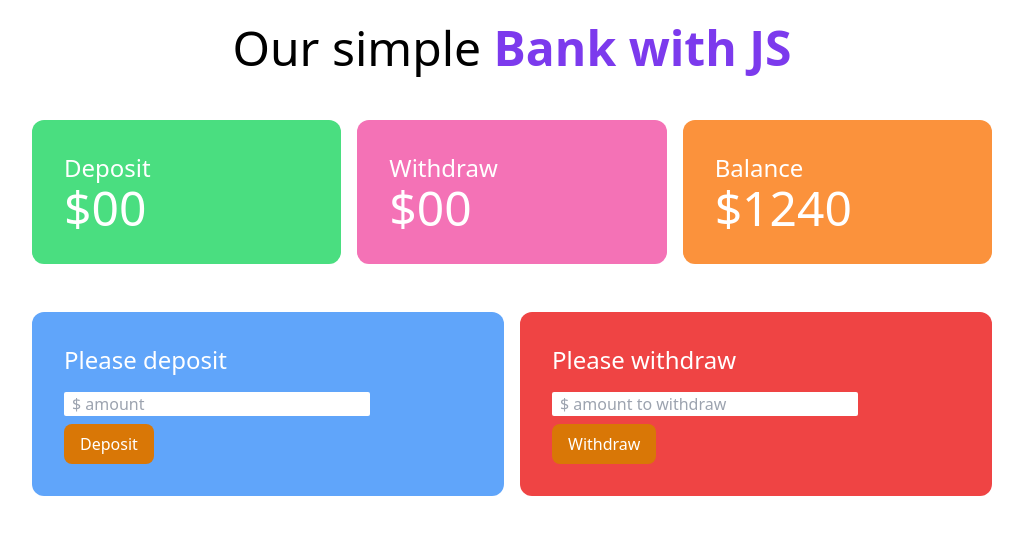
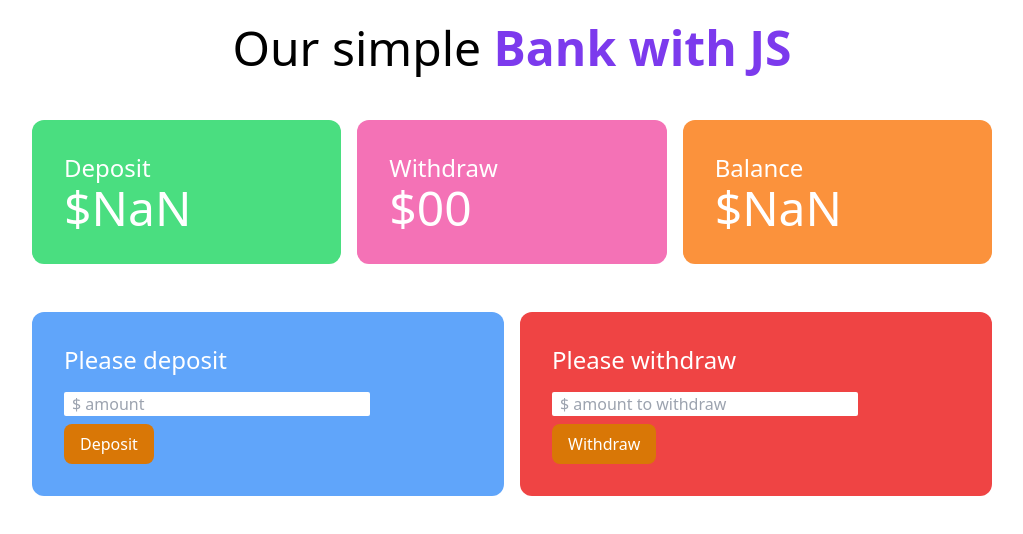
Before and after one commit to WasikBinMashuk/simple-bank-with-JS, a plain HTML site: page bank.html in a window 1280 px wide. Both pictures are taken after a click on the button "Deposit". Shown: the whole page, without its empty margins (128-1151 px from the left). Drawn offline with nearby package versions, Linux system fonts and the light colour scheme.

Commit message:
deposit logic added

```diff
--- a/bank.html
+++ b/bank.html
@@ -17,7 +17,7 @@
             <div class="grid grid-cols-3 gap-4 w-9/12 text-white mx-auto">
                 <div class="bg-green-400 p-8 rounded-xl">
                     <h4 class="text-2xl">Deposit</h4>
-                    <h2 id="deposit-amount" class="text-5xl">$00</h2>
+                    <h2  class="text-5xl">$<span id="deposit-total">00</span></h2>
                 </div>
                 <div class="bg-pink-400 p-8 rounded-xl">
                     <h4 class="text-2xl">Withdraw</h4>
@@ -25,25 +25,27 @@
                 </div>
                 <div class="bg-orange-400 p-8 rounded-xl">
                     <h4 class="text-2xl">Balance</h4>
-                    <h2 class="text-5xl">$1240</h2>
+                    <h2 class="text-5xl">$<span id="balance-total">1240</span></h2>
                 </div>
             </div>
         </section>
 
         <section class="mt-12">
-            <div class="grid grid-cols-2 gap-4 w-9/12 text-white mx-auto">
+            <div class="grid grid-cols-2 gap-4 w-9/12  mx-auto">
                 <div class="bg-blue-400 p-8 rounded-xl">
-                    <h4 class="text-2xl mb-4">Please deposit</h4>
+                    <h4 class="text-2xl mb-4 text-white">Please deposit</h4>
                     <input id="deposit-field" class="block w-9/12 mb-2 px-2 rounded-sm" type="text" placeholder="$ amount">
                     <button id="btn-deposit" class="bg-amber-600 hover:bg-amber-700 px-4 py-2 text-white rounded-lg">Deposit</button>
                 </div>
                 <div class="bg-red-500 p-8 rounded-xl">
-                    <h4 class="text-2xl mb-4">Please withdraw</h4>
+                    <h4 class="text-2xl mb-4 text-white">Please withdraw</h4>
                     <input class="block w-9/12 mb-2 px-2 rounded-sm" type="text" placeholder="$ amount to withdraw">
                     <button id="btn-deposti" class="bg-amber-600 hover:bg-amber-700 px-4 py-2 text-white rounded-lg">Withdraw</button>
                 </div>
             </div>
         </section>
     </main>
+
+    <script src="./js/deposit.js"></script>
 </body>
 </html>
--- /dev/null
+++ b/js/deposit.js
@@ -0,0 +1,25 @@
+document.getElementById('btn-deposit').addEventListener('click', function(){
+    // console.log('clicked');
+    const depositField = document.getElementById('deposit-field');
+    const newDepositAmount = depositField.value;
+    // console.log(depositAmount);
+
+    // setting the value to the deposit section
+    const depositTotalElement = document.getElementById('deposit-total');
+    const previousDepositTotal = depositTotalElement.innerText;
+
+    const currentDepositTotal = parseFloat(previousDepositTotal)  + parseFloat(newDepositAmount) ;
+
+    depositTotalElement.innerText = currentDepositTotal;
+
+    const balanceTotalElement = document.getElementById('balance-total');
+    const previousBalanceTotalString = balanceTotalElement.innerText;
+    const previousBalanceTotal = parseFloat(previousBalanceTotalString);
+
+    const currentBalanceTotal = previousBalanceTotal + parseFloat(newDepositAmount);
+    balanceTotalElement.innerText = currentBalanceTotal;
+
+
+    // clearing the field
+    depositField.value = '';
+})
```
